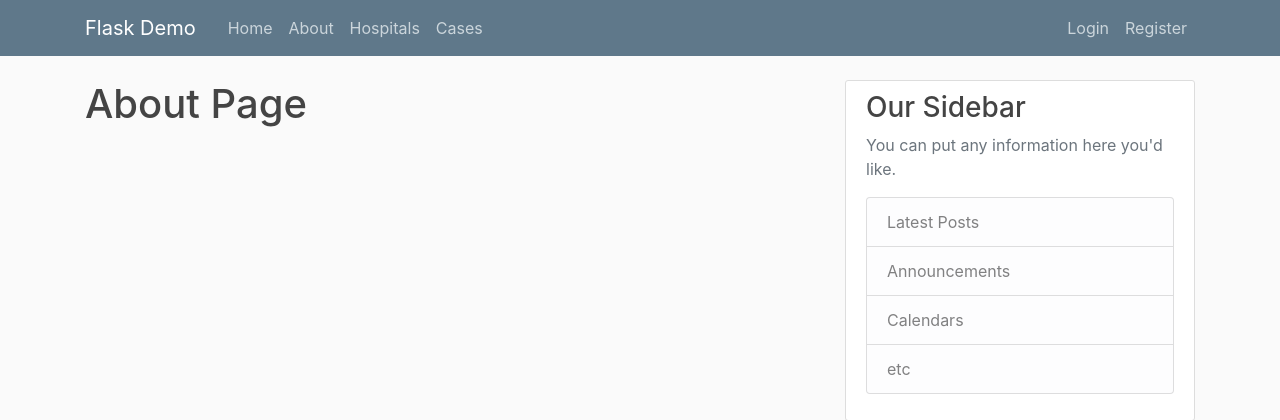
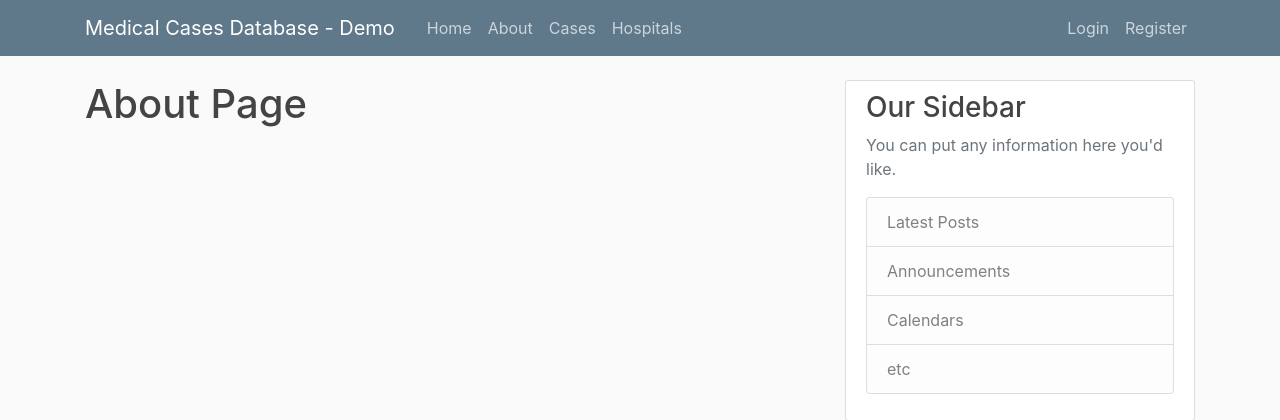
Before and after one commit to ianzavitz/Medical_Database, a Flask app: page /about in a window 1280 px wide. Shown: the top 420 px of the page. Run offline with Flask 2, Linux system fonts and the light colour scheme; parts of the project's set-up code (start-up, migrations or seed data) failed here and were passed over; some libraries are stand-ins or nearby versions.

Commit message:
updating pages

```diff
--- a/App/flaskDemo/templates/layout.html
+++ b/App/flaskDemo/templates/layout.html
@@ -20,7 +20,7 @@
     <header class="site-header">
       <nav class="navbar navbar-expand-md navbar-dark bg-steel fixed-top">
         <div class="container">
-          <a class="navbar-brand mr-4" href="/">Flask Demo</a>
+          <a class="navbar-brand mr-4" href="/">Medical Cases Database - Demo</a>
           <button class="navbar-toggler" type="button" data-toggle="collapse" data-target="#navbarToggle" aria-controls="navbarToggle" aria-expanded="false" aria-label="Toggle navigation">
             <span class="navbar-toggler-icon"></span>
           </button>
@@ -28,8 +28,9 @@
             <div class="navbar-nav mr-auto">
               <a class="nav-item nav-link" href="{{ url_for('home') }}">Home</a>
               <a class="nav-item nav-link" href="{{ url_for('about') }}">About</a>
-              <a class="nav-item nav-link" href="{{ url_for('hospital') }}">Hospitals</a>
 			  <a class="nav-item nav-link" href="{{ url_for('cases') }}">Cases</a>
+			  <a class="nav-item nav-link" href="{{ url_for('hospital') }}">Hospitals</a>
+
 
 			</div>
             <!-- Navbar Right Side -->
```
